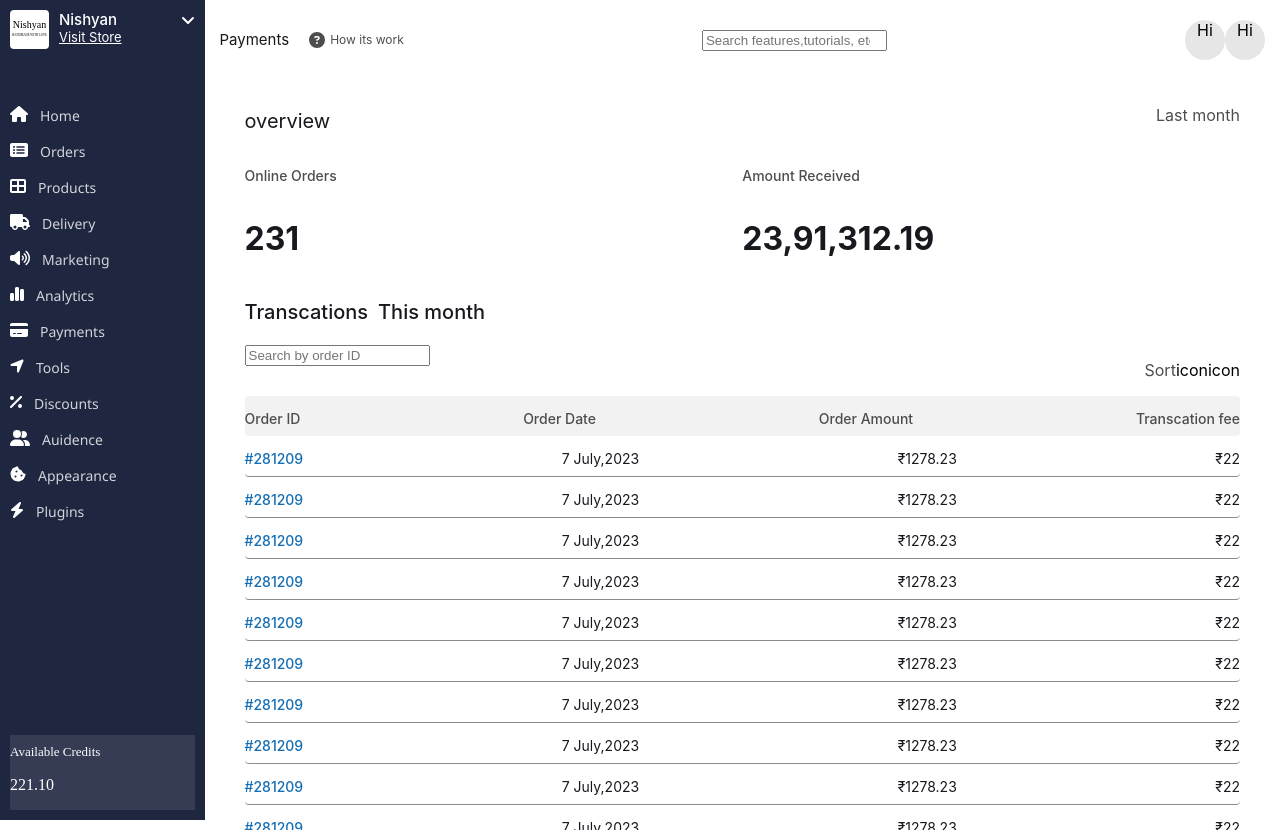
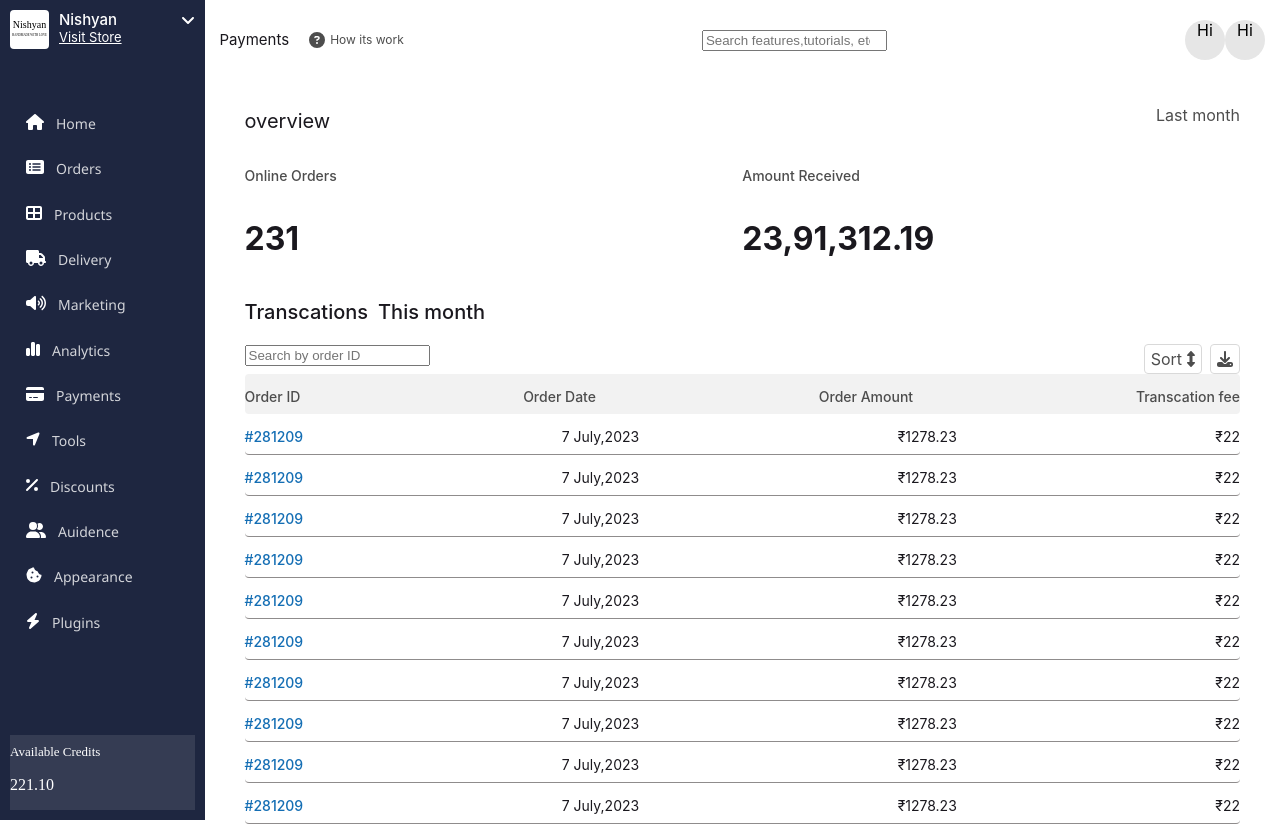
Before and after one commit to Hariprasad81189/PaymentDashboard, a React (Create React App) app: page / in a window 1280 px wide. Built offline with nearby package versions, Linux system fonts and the light colour scheme.

Commit message:
made changes

```diff
--- a/src/components/PaymentDashboard/PaymentDashboard.css
+++ b/src/components/PaymentDashboard/PaymentDashboard.css
@@ -98,7 +98,7 @@
 .icon-name-container{
     display: flex;
     flex-direction: row;
-    padding:8px,16px,8px,16px;
+    padding:8px 16px 8px 16px;
     height: 36px;
     border-radius: 4px;
 
@@ -311,14 +311,34 @@
     justify-content: space-around;
 
 }
-.sort-icon{
+.sort-icon-con{
     display: flex;
     flex-direction: row;
+    align-items: center;
+    border: 1px solid #D9D9D9;
+    border-radius: 4px;
+    padding: 4px 6px;
+}
+
+.download-con {
+    display: flex;
+    flex-direction: row;
+    align-items: center;
+    border: 1px solid #D9D9D9;
+    border-radius: 4px;
+    padding: 4px 6px;
+    margin-left: 8px;
+}
+
+.sort-icon {
+    margin-left: 5px;
 }
 .sort-heading{
     color: #4D4D4D;
     font-size: 16px;
     font-weight: 400;
+    margin-top: 0px;
+    margin-bottom: 0px;
 }
 .order-details{
     display: flex;
--- a/src/components/PaymentDashboard/PaymentDashboard.js
+++ b/src/components/PaymentDashboard/PaymentDashboard.js
@@ -1,5 +1,5 @@
 import { FontAwesomeIcon } from '@fortawesome/react-fontawesome'
-import { faEnvelope, faAngleDown, faBolt, faCircleQuestion, faMagnifyingGlass, faCookieBite, faUserFriends, faHouse, faRectangleList, faTableCellsLarge, faTruck, faVolumeHigh, faChartSimple, faCreditCard, faLocationArrow, faPercentage,    } from '@fortawesome/free-solid-svg-icons'
+import { faEnvelope, faAngleDown, faBolt, faCircleQuestion, faUpDown, faDownload, faMagnifyingGlass, faCookieBite, faUserFriends, faHouse, faRectangleList, faTableCellsLarge, faTruck, faVolumeHigh, faChartSimple, faCreditCard, faLocationArrow, faPercentage,    } from '@fortawesome/free-solid-svg-icons'
 import './PaymentDashboard.css'
 const PaymentDashboard =() =>{
     return(
@@ -169,12 +169,13 @@ const PaymentDashboard =() =>{
                             </div>
 
                             <div className='sort-and-icons'>
-                                <div className = 'sort-icon'>
+                                <div className = 'sort-icon-con'>
                                     <p className='sort-heading'>Sort</p>
-                                    <p>icon</p>
+                                    <FontAwesomeIcon className='sort-icon'  color='#4D4D4D' icon={faUpDown} />
+
                                 </div>
-                                <div>
-                                    <p>icon</p>
+                                <div className='download-con'>
+                                    <FontAwesomeIcon color='#4D4D4D' icon={faDownload} />
                                 </div>
 
                             </div>
```
